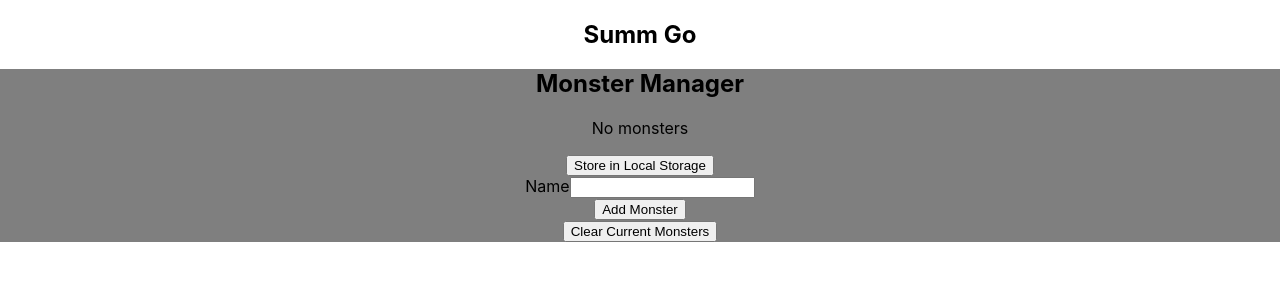
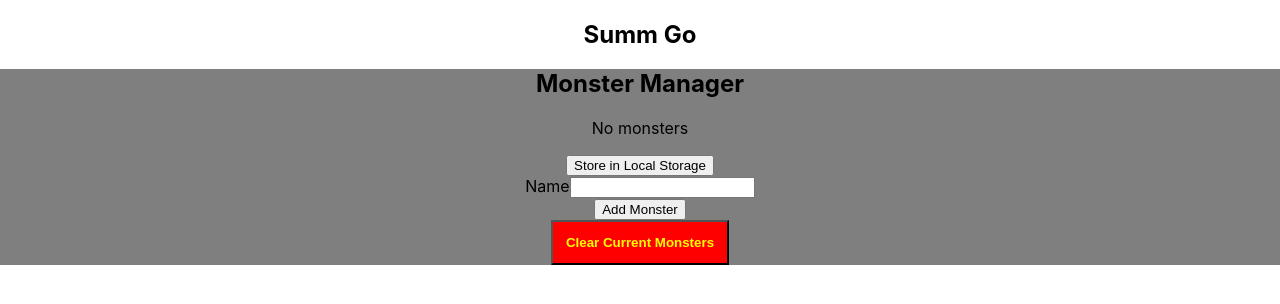
Before and after one commit to Wolven531/summ-go, a React (Create React App) app: page / in a window 1280 px wide. Shown: the top 304 px of the page. Built offline with nearby package versions, Linux system fonts and the light colour scheme.

Commit message:
Style clear button

```diff
--- a/src/MonsterManager/MonsterManager.css
+++ b/src/MonsterManager/MonsterManager.css
@@ -1,3 +1,10 @@
 .monster-manager {
 	background-color: rgba(0, 0, 0, .5);
 }
+
+.monster-manager .clear-monsters {
+	background-color: #f00;
+	color: #ff0;
+	font-weight: bold;
+	padding: 1em;
+}
```
